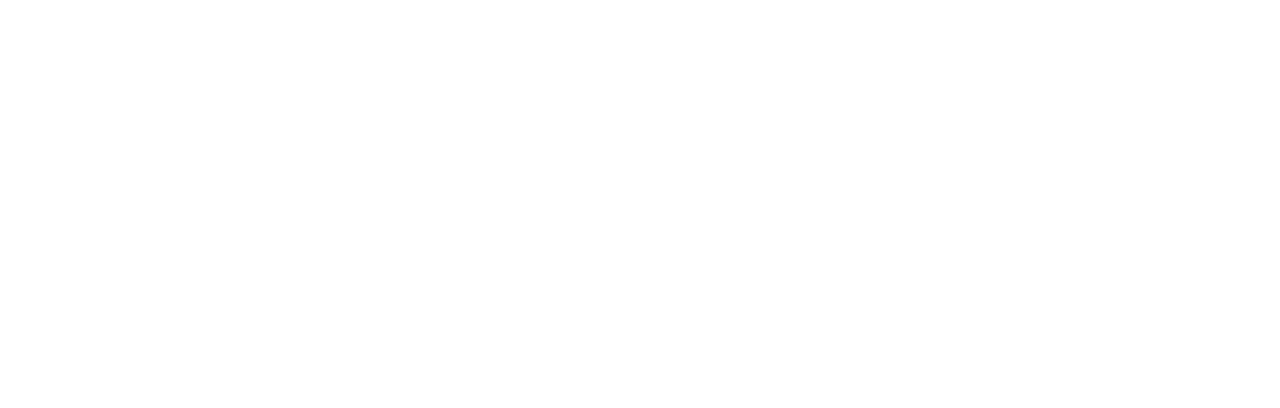
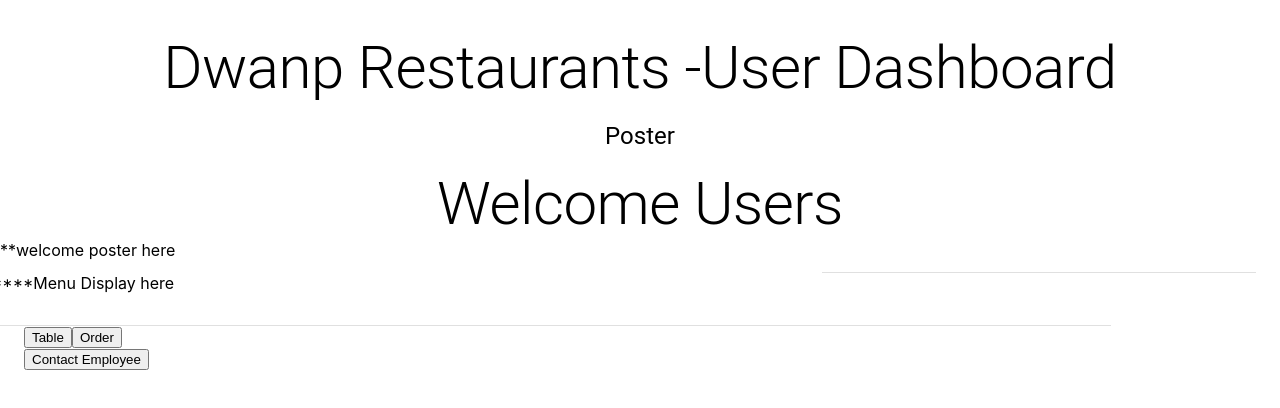
Before and after one commit to NaVindu0315/PUSL3120-FullStack-Group-01, a React (Create React App) app in the folder dwanp-frontend/: page /userdashboard in a window 1280 px wide. Before the commit this address had no page. Shown: the top 408 px of the page. Built offline with nearby package versions, Linux system fonts and the light colour scheme.

Commit message:
userdashboard done

```diff
--- a/dwanp-frontend/src/authenication/user_login.js
+++ b/dwanp-frontend/src/authenication/user_login.js
@@ -73,7 +73,7 @@ const UserLogin = ({props}) =>
                             <TableCell>
                             <TableCell> <button className="usr-btn" onClick={()=>navigate('/userreg')}>Register</button></TableCell>
                             </TableCell>
-                            <TableCell> <button className="usr-btn" onClick={()=>navigate('/tableview')}>Login</button></TableCell>
+                            <TableCell> <button className="usr-btn" onClick={()=>navigate('/userdashboard')}>Login</button></TableCell>
                         </TableRow>
 
                 </TableBody>
--- a/dwanp-frontend/src/dashboard/user_dashboard.js
+++ b/dwanp-frontend/src/dashboard/user_dashboard.js
@@ -11,10 +11,14 @@ const UserDashboard = ({ props }) => {
         <Container maxWidth="xl">
             <Box sx={{ display: 'flex', flexDirection: 'column', alignItems: 'center', mt: 4 }}>
                 <Typography variant="h2" component="h1">
-                    Dwanp Restaurants
+                    Dwanp Restaurants -User Dashboard
                 </Typography>
                 <Typography variant="h5" sx={{ mt: 2 }}>
                     Poster
+                </Typography>
+
+                <Typography variant="h2" sx={{ mt: 2 }}>
+                    Welcome Users
                 </Typography>
             </Box>
             <Grid container spacing={4}>
@@ -23,6 +27,7 @@ const UserDashboard = ({ props }) => {
 
 
                         <TableRow>
+                            ***welcome poster here
 
 
                             <TableCell></TableCell>
@@ -34,6 +39,9 @@ const UserDashboard = ({ props }) => {
                             <TableCell></TableCell>
 
 
+                        </TableRow>
+                        <TableRow>
+                            ****Menu Display here
                         </TableRow>
 
 
@@ -74,11 +82,12 @@ const UserDashboard = ({ props }) => {
                     </TableBody>
                 </Table>
             </Grid>
-            <Grid><button className="usr-btn" onClick={()=>navigate('/userreg')}>UserRegistration</button>
-            <button className="usr-btn" onClick={()=>navigate('/userlog')}>Login</button>
+
+            <Grid><button className="usr-btn" onClick={()=>navigate('/tableview')}>Table</button>
+            <button className="usr-btn" onClick={()=>navigate('/order')}>Order</button>
             </Grid>
 
-            <Grid> <button className="usr-btn" onClick={()=>navigate('/tableview')}>Employee Login</button> </Grid>
+            <Grid> <button className="usr-btn" onClick={()=>navigate('')}>Contact Employee</button> </Grid>
         </Container>
 
     )
--- a/dwanp-frontend/src/index.js
+++ b/dwanp-frontend/src/index.js
@@ -29,6 +29,7 @@ import Home from './Home';
 import UserRegistration from './authenication/user_reg';
 import UserLogin from './authenication/user_login';
 import EmpLogin from './authenication/emp_login';
+import UserDashboard from './dashboard/user_dashboard';
 
 
 
@@ -44,6 +45,10 @@ root.render(
 <Route path ='/userreg' element ={<UserRegistration/>}/>
 <Route path ='/userlog' element ={<UserLogin/>}/>
 <Route path ='/emplog' element ={<EmpLogin/>}/>
+
+{/*Dashboards */}
+<Route path ='/userdashboard' element ={<UserDashboard/>}/>
+
 
  {/*menu */}
  <Route path ='/menu' element ={<Menu2/>}/>
```
